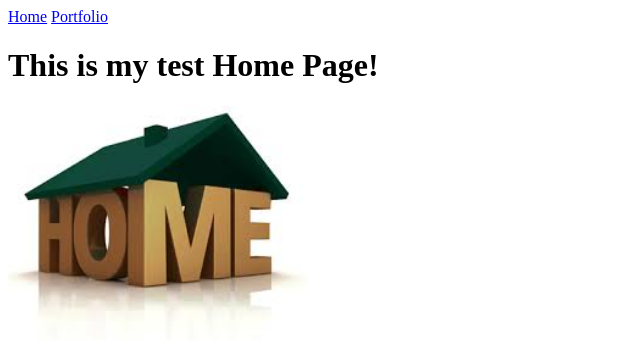
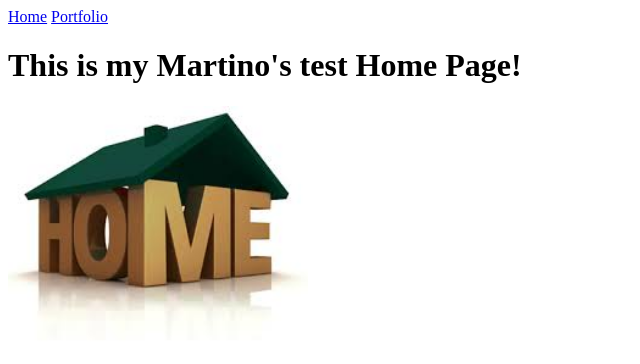
Before and after one commit to M4RF/M4RF.github.io, a plain HTML site: page index.html in a window 1280 px wide. Shown: the whole page, without its empty margins (0-640 px from the left). Drawn offline with Linux system fonts and the light colour scheme.

Commit message:
changed title

```diff
--- a/index.html
+++ b/index.html
@@ -7,7 +7,7 @@
 	<body>
 		<a href="index.html">Home</a>
 		<a href="portfolio.html">Portfolio</a>
-		<h1>This is my test Home Page!</h1>
+		<h1>This is my Martino's test Home Page!</h1>
 		<img src="images/home.jpg" height="250">
 	</body>
 </html>
```
